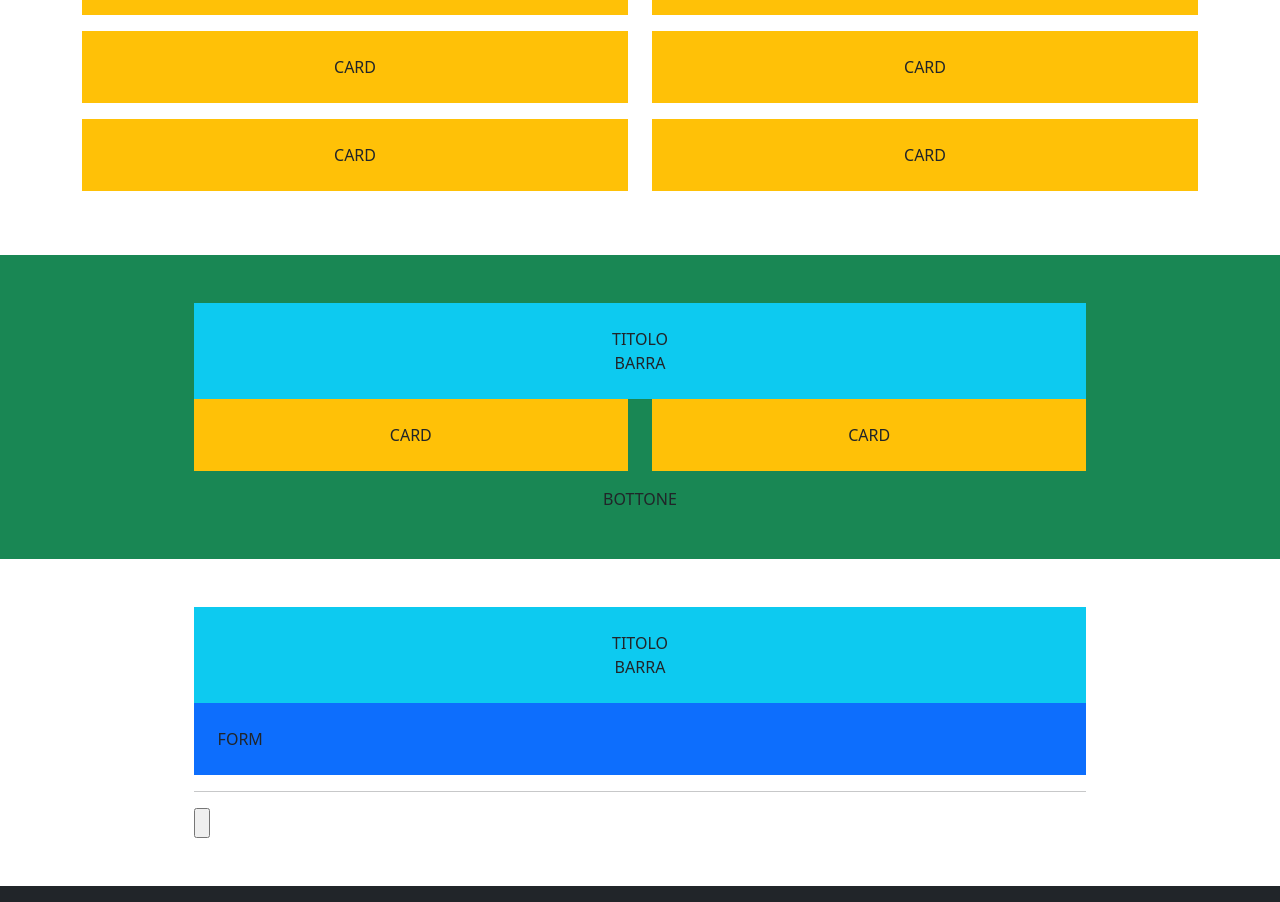
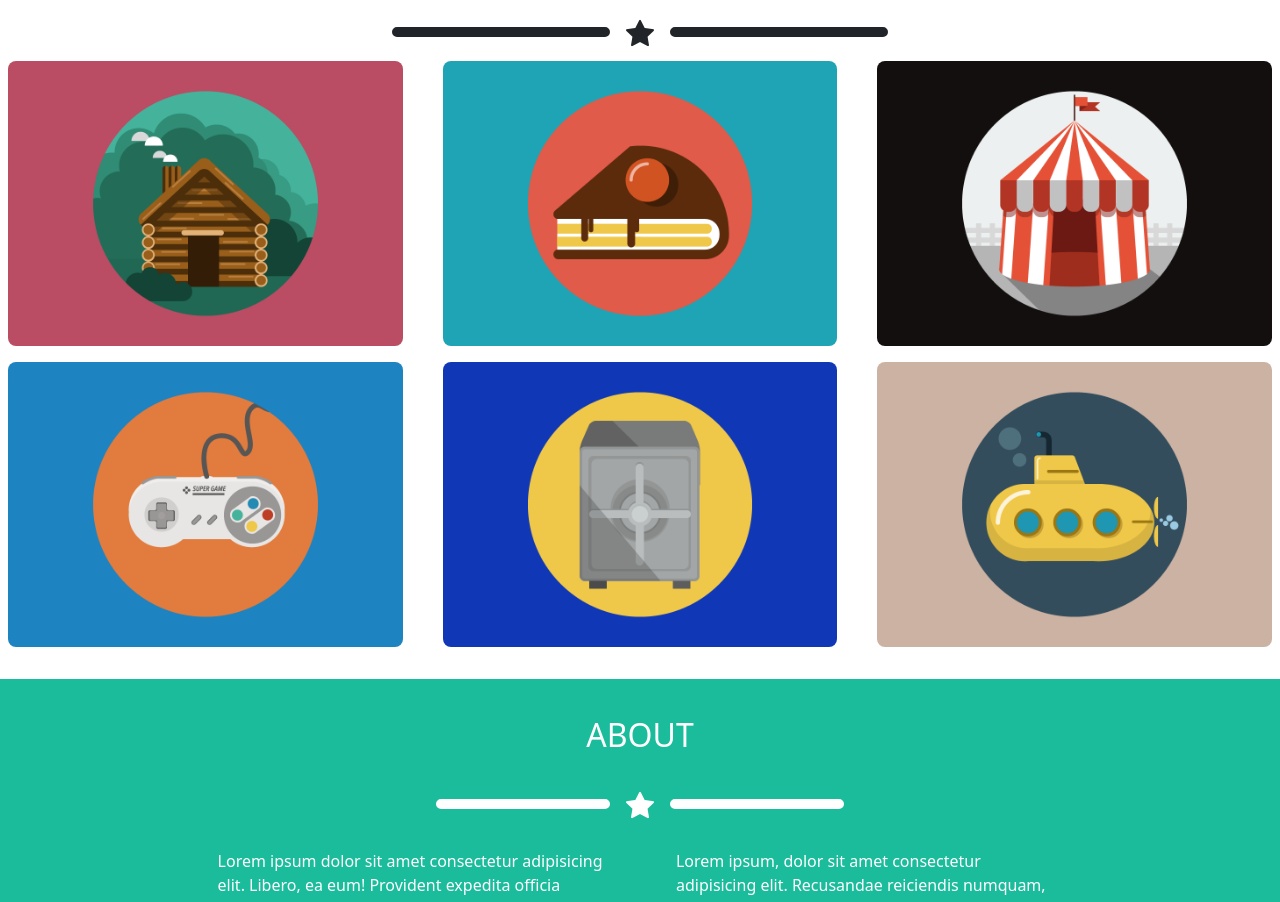
Before and after one commit to SimonaCaruso87/html-css-bootstrap-freelancer, a plain HTML site: page index.html in a window 1280 px wide. Shown: the part 618-1520 px from the top of the page. Drawn offline with nearby package versions, Linux system fonts and the light colour scheme.

Commit message:
contenuti riempiti fino section about

```diff
--- a/css/style.css
+++ b/css/style.css
@@ -11,6 +11,7 @@ E UN CONTAIENR INTERNO CHE PRENDE L'80% DI LARGHEZZA
     width: 80%;
     margin: 0 auto;
 }
+
 
 /************************************************
     CUSTOM PROPERTIES
@@ -38,8 +39,17 @@ E UN CONTAIENR INTERNO CHE PRENDE L'80% DI LARGHEZZA
    HEADER
 */
 
+.color-simona-1{
+    background-color: var(--first-color);
+}
 
+.color-simona-2{
+    background-color: var(--second-color);
+}
 
+hr{
+    width: 20%;
+}
 /*
    MAIN
 */
--- a/index.html
+++ b/index.html
@@ -12,6 +12,7 @@
         <!-- Css -->
         <link href="https://cdn.jsdelivr.net/npm/bootstrap@5.2.3/dist/css/bootstrap.min.css" rel="stylesheet" integrity="sha384-rbsA2VBKQhggwzxH7pPCaAqO46MgnOM80zW1RWuH61DGLwZJEdK2Kadq2F9CUG65" crossorigin="anonymous">
         <link rel="stylesheet" href="css/style.css">
+        <link rel="stylesheet" href="https://cdn.jsdelivr.net/npm/bootstrap-icons@1.10.5/font/bootstrap-icons.css"/>
         <link rel="stylesheet" href="https://cdnjs.cloudflare.com/ajax/libs/font-awesome/6.4.0/css/all.min.css" integrity="sha512-iecdLmaskl7CVkqkXNQ/ZH/XLlvWZOJyj7Yy7tcenmpD1ypASozpmT/E0iPtmFIB46ZmdtAc9eNBvH0H/ZpiBw==" crossorigin="anonymous" referrerpolicy="no-referrer" />
     </head>
 <body class="debug">
@@ -20,17 +21,17 @@
         <header>
 
     <!-- Navbar -->
-                <nav class="navbar navbar-expand-md bg-dark border-bottom border-bottom-dark" data-bs-theme="dark">
+                <nav class="navbar navbar-expand-md border-bottom border-bottom-dark px-5 color-simona-1" data-bs-theme="dark">
                     <div class="container-fluid">
                       <a class="navbar-brand text-white" href="#">START BOOTSTRAPS</a>
     <!-- Hamburger  -->
-                      <button class="navbar-toggler" type="button" data-bs-toggle="collapse" data-bs-target="#navbarSupportedContent" aria-controls="navbarSupportedContent" aria-expanded="false" aria-label="Toggle navigation">
-                        <span class="navbar-toggler-icon"></span>
+                      <button class="navbar-toggler border-white type="button" data-bs-toggle="collapse" data-bs-target="#" aria-controls="navbarSupportedContent" aria-expanded="false" aria-label="Toggle navigation">
+                        <span class="navbar-toggler-icon text-white"></span>
                       </button>
     <!-- Fine Hamburger -->
 
     <!-- Barra Menu -->
-                        <div class="collapse navbar-collapse" id="navbarSupportedContent">
+                        <div class="collapse flex-grow-0 navbar-collapse" id="navbarSupportedContent">
                             <ul class="navbar-nav me-auto mb-2 mb-lg-0">
                             <li class="nav-item">
                                 <a class="nav-link active text-white" aria-current="page" href="#">PORTFOLIO</a>
@@ -50,64 +51,71 @@
 <!-- Main -->
         <main>
 
-            <section class="bg-success py-5">
+            <section class="color-simona-2 py-5">
                 <div class="container-md text-center">
                    <div class="row">
                     <div class="col">
-                        <br>
-                        <br>
-                        <br>
-                        <br>
-                        <br>
-                        <br>
-                        CONTENUTO PRIMA SEZIONE MAIN
-                        <br>
-                        <br>
-                        <br>
-                        <br>
-                        <br>
-                        <br>
-                    </div>
+                        <div>
+                        <img src="img/avatar.svg" class="img-fluid border border-0" alt="ragazzo" style="width: 200px;" >
+                        </div>
+                        <div class="text-white fs-1">
+                            START BOOTSTRAP
+                        </div>
+                        <div class="container-md d-flex justify-content-center align-content-center">
+                                <hr class="border border-light bg-white border-2 opacity-100 rounded">
+                                <i class="px-3  text-white bi bi-star-fill fs-3"></i>
+                                <hr class="border border-light bg-white border-2 opacity-100 rounded">
+                            </div>
+                        </div>
+                        <div class="text-white text-center fs-3">
+                            GRAFICH ART - WEB DESIGN - ILLUSTRATOR
+                        </div>
                    </div>
                 </div>
             </section>
 
-            <section class="py-5">
+            <section class="py-4">
                 <div class="container-md">
 
-                    <div class="py-4 bg-info text-center">
+                    <div class="py-4 fs-2 text-dark text-center">
                     PORTFOLIO
+                    </div>
+                        <div class="container-md d-flex justify-content-center align-content-center">
+                            <hr class="border border-dark bg-dark border-2 opacity-100 rounded">
+                            <i class="px-3 text-dark bi bi-star-fill fs-3"></i>
+                            <hr class="border border-dark bg-dark border-2 opacity-100 rounded">
+                        </div>
                     </div>
 
                     <div class="row">
-                        <div class="col-md-6 mb-3">
-                            <div class="p-4 bg-warning text-center">
-                            CARD
+                        <div class="col-md-6 col-lg-4">
+                            <div class="p-2 text-center">
+                            <img src="img/cabin.png" alt="" class="img-fluid rounded-3" alt="ragazzo">
                             </div>
                         </div>
-                        <div class="col-md-6 mb-3">
-                            <div class="p-4 bg-warning text-center">
-                            CARD
+                        <div class="col-md-6 col-lg-4">
+                            <div class="p-2 text-center">
+                                <img src="img/cake.png" alt="" class="img-fluid rounded-3" alt="ragazzo">
                             </div>
                         </div>
-                        <div class="col-md-6 mb-3">
-                            <div class="p-4 bg-warning text-center">
-                            CARD
+                        <div class="col-md-6 col-lg-4">
+                            <div class="p-2 text-center">
+                                <img src="img/circus.png" alt="" class="img-fluid rounded-3" alt="ragazzo">
                             </div>
                         </div>
-                        <div class="col-md-6 mb-3">
-                            <div class="p-4 bg-warning text-center">
-                            CARD
+                        <div class="col-md-6 col-lg-4">
+                            <div class="p-2 text-center">
+                                <img src="img/game.png" alt="" class="img-fluid rounded-3" alt="ragazzo">
                             </div>
                         </div>
-                        <div class="col-md-6 mb-3">
-                            <div class="p-4 bg-warning text-center">
-                            CARD
+                        <div class="col-md-6 col-lg-4">
+                            <div class="p-2 text-center">
+                                <img src="img/safe.png" alt="" class="img-fluid rounded-3" alt="ragazzo">
                             </div>
                         </div>
-                        <div class="col-md-6 mb-3">
-                            <div class="p-4 bg-warning text-center">
-                            CARD
+                        <div class="col-md-6 col-lg-4">
+                            <div class="p-2 text-center">
+                                <img src="img/submarine.png" alt="" class="img-fluid rounded-3" alt="ragazzo">
                             </div>
                     </div>
 
@@ -115,26 +123,29 @@
 
             </section>
 
-            <section>
-               <div class="bg-success p-5">
+            <section class="color-simona-2">
+               <div class="p-2">
                     <div class="container-md">
                         <div class="my-container">
 
-                            <div class="py-4 bg-info text-center">
-                            TITOLO
-                            <br>
-                            BARRA
+                            <div class="py-4 fs-2 text-white text-center">
+                                ABOUT
                             </div>
+                                <div class="container-md d-flex justify-content-center align-content-center">
+                                    <hr class="border border-white bg-white border-2 opacity-100 rounded">
+                                    <i class="px-3 text-white bi bi-star-fill fs-3"></i>
+                                    <hr class="border border-white bg-white border-2 opacity-100 rounded">
+                                </div>
 
                             <div class="row">
                                 <div class="col-md-6 mb-3">
-                                    <div class="p-4 bg-warning text-center">
-                                    CARD
+                                    <div class="p-4 text-white text-left">
+                                    Lorem ipsum dolor sit amet consectetur adipisicing elit. Libero, ea eum! Provident expedita officia tempore ipsum! Quasi, voluptatem ut mollitia velit blanditiis voluptatibus odio explicabo dolore accusantium laborum sapiente eos.
                                     </div>
                                 </div>
                                 <div class="col-md-6 mb-3">
-                                    <div class="p-4 bg-warning text-center">
-                                    CARD
+                                    <div class="p-4 text-white text-left">
+                                    Lorem ipsum, dolor sit amet consectetur adipisicing elit. Recusandae reiciendis numquam, excepturi corrupti impedit cum asperiores, nemo incidunt nulla nihil perspiciatis ipsa neque, qui nobis atque ex totam. Suscipit, omnis.
                                     </div>
                                 </div>
                             </div>
```
